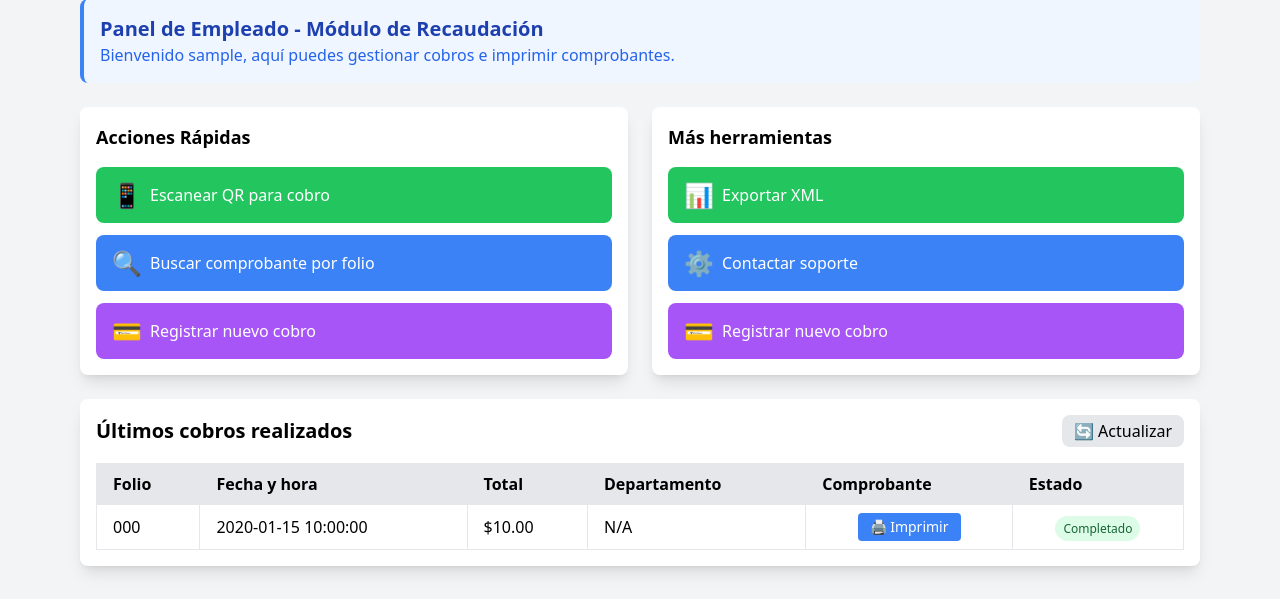
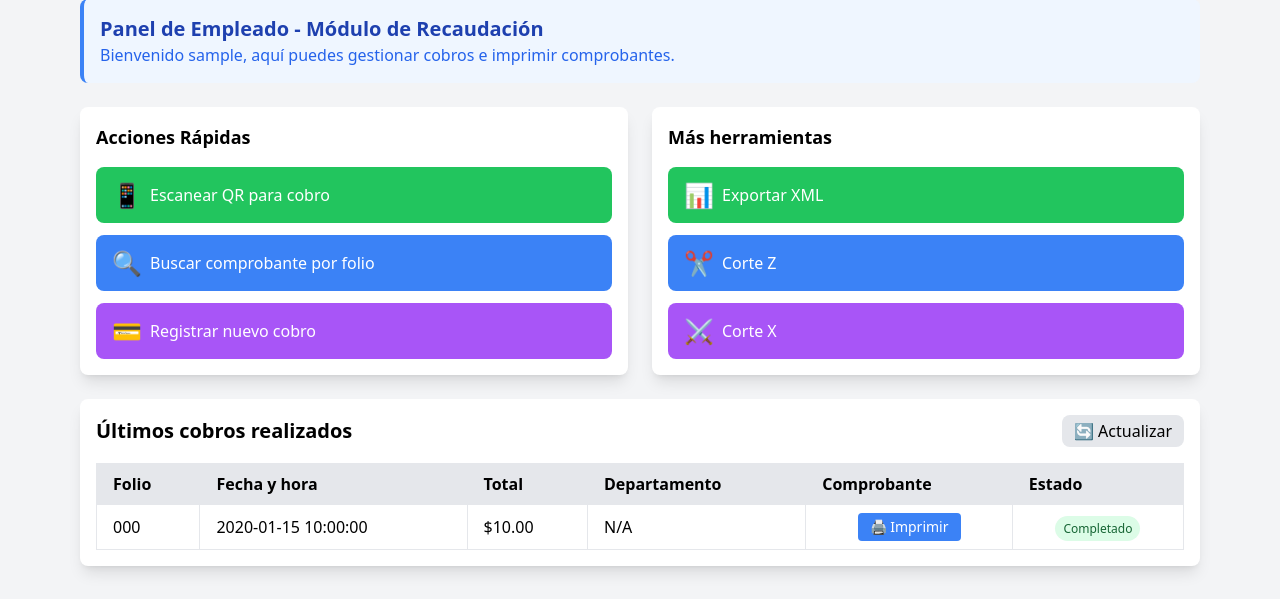
Before and after one commit to ClaudioArafath/Ayuntamiento-Zaragoza-, a PHP site: page /dashboard.php in a window 1280 px wide. Shown: the part 89-688 px from the top of the page. Run offline with PHP 8.4, Linux system fonts and the light colour scheme; the visitor is signed in with stand-in values (Sample User, id 1); tables that the repository leaves empty or names only in its code hold one stand-in row (values such as "Sample post"); data that the repository does not hold is empty; some libraries are stand-ins or nearby versions.

Commit message:
Eliminar caja de búsqueda por folio y botones innecesarios en el dashboard para empleados; ajustar interfaz y mejorar organización.

```diff
--- a/dashboard.php
+++ b/dashboard.php
@@ -412,19 +412,7 @@ if ($rol === 'Empleado') {
                 </div>
             </div>
         </div>
-
-        <!-- Caja de búsqueda por folio
-<div class="bg-white shadow-md p-3">
-    <div class="flex items-center justify-between">
-        <div class="flex items-center">
-            <button id="toggle-busqueda" class="bg-blue-500 hover:bg-blue-600 text-white p-2 rounded-lg mr-2">
-                🔍
-            </button>
-            <span class="text-gray-700">Buscar comprobante por folio</span>
-        </div>
-    </div>
-    -->
-
+        <!-- Caja de búsqueda -->
     <div id="caja-busqueda" class="mt-3 hidden overflow-hidden">
         <div class="flex space-x-2">
             <input type="text" id="input-busqueda" placeholder="Ingrese el folio del comprobante"
@@ -517,39 +505,16 @@ if ($rol === 'Empleado') {
                             Exportar XML
                         </button>
                         <button onclick="buscarPorFolio()" class="w-full bg-blue-500 hover:bg-blue-600 text-white px-4 py-3 rounded-lg flex items-center">
-                            <span class="text-2xl mr-2">⚙</span>
-                            Contactar soporte
+                            <span class="text-2xl mr-2">✂</span>
+                            Corte Z
                         </button>
                         <button onclick="window.open('nuevo_cobro.php', '_blank')" class="w-full bg-purple-500 hover:bg-purple-600 text-white px-4 py-3 rounded-lg flex items-center">
-                            <span class="text-2xl mr-2">💳</span>
-                            Registrar nuevo cobro
+                            <span class="text-2xl mr-2">⚔</span>
+                            Corte X
                         </button>
                     </div>
                 </div>
             </div>
-
-            <!-- Caja de búsqueda para empleados
-            <div class="bg-white shadow-md p-4 mb-6 rounded-lg">
-                <div class="flex items-center justify-between mb-3">
-                    <h3 class="text-lg font-semibold">Búsqueda de Comprobantes</h3>
-                    <button onclick="toggleBusqueda()" class="bg-gray-200 hover:bg-gray-300 p-2 rounded-lg">
-                        🔍
-                    </button>
-                </div>
-
-                <div id="caja-busqueda" class="hidden">
-                    <div class="flex space-x-2 mb-3">
-                        <input type="text" id="input-busqueda" placeholder="Ingrese el folio del comprobante"
-                               class="flex-1 px-3 py-2 border border-gray-300 rounded-lg focus:outline-none focus:ring-2 focus:ring-blue-500">
-                        <button onclick="buscarPorFolio()" class="bg-blue-500 hover:bg-blue-600 text-white px-4 py-2 rounded-lg">
-                            Buscar
-                        </button>
-                    </div>
-                    <div id="resultado-busqueda" class="hidden"></div>
-                </div>
-            </div>
-            -->
-
             <!-- Tabla de últimos cobros (misma que para admin pero sin gráficas) -->
             <div class="data-card bg-white shadow-lg">
                 <div class="flex justify-between items-center mb-4">
@@ -935,20 +900,6 @@ function buscarPorFolio() {
                 }
             });
         });
-
-    /* Determinar el rol para personalizar comportamientos JS
-        const userRole = '<?php echo $rol; ?>';
-
-        // Configuración diferente según el rol
-        if (userRole === 'Empleado') {
-            // Para empleados, deshabilitar actualización automática o hacerla menos frecuente
-            setInterval(actualizarDatos, 30000); // 30 segundos en lugar de 5
-        } else {
-            // Para administradores, actualización normal cada 5 segundos
-            setInterval(actualizarDatos, 5000);
-        }
-            */
         </script>
-
     </body>
 </html>
```
Lines whose indentation alone changed are shown as unchanged.
